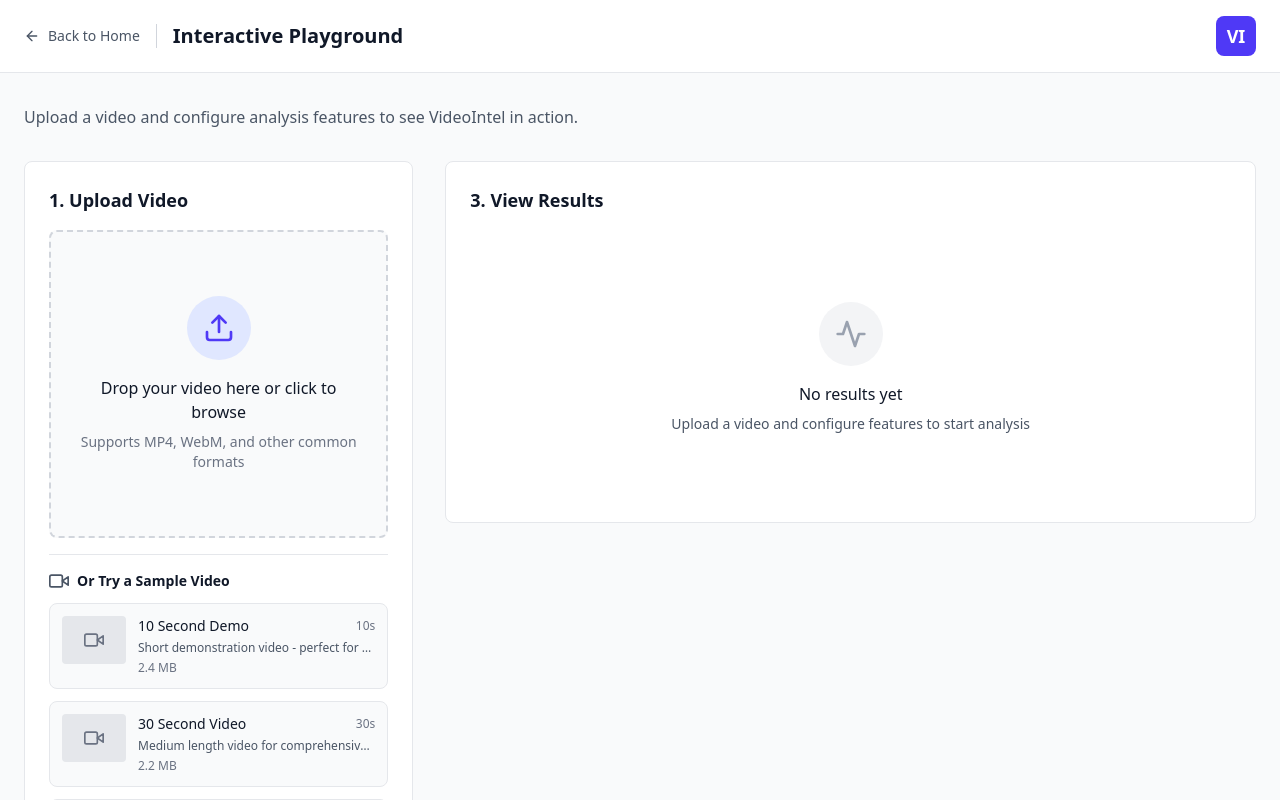
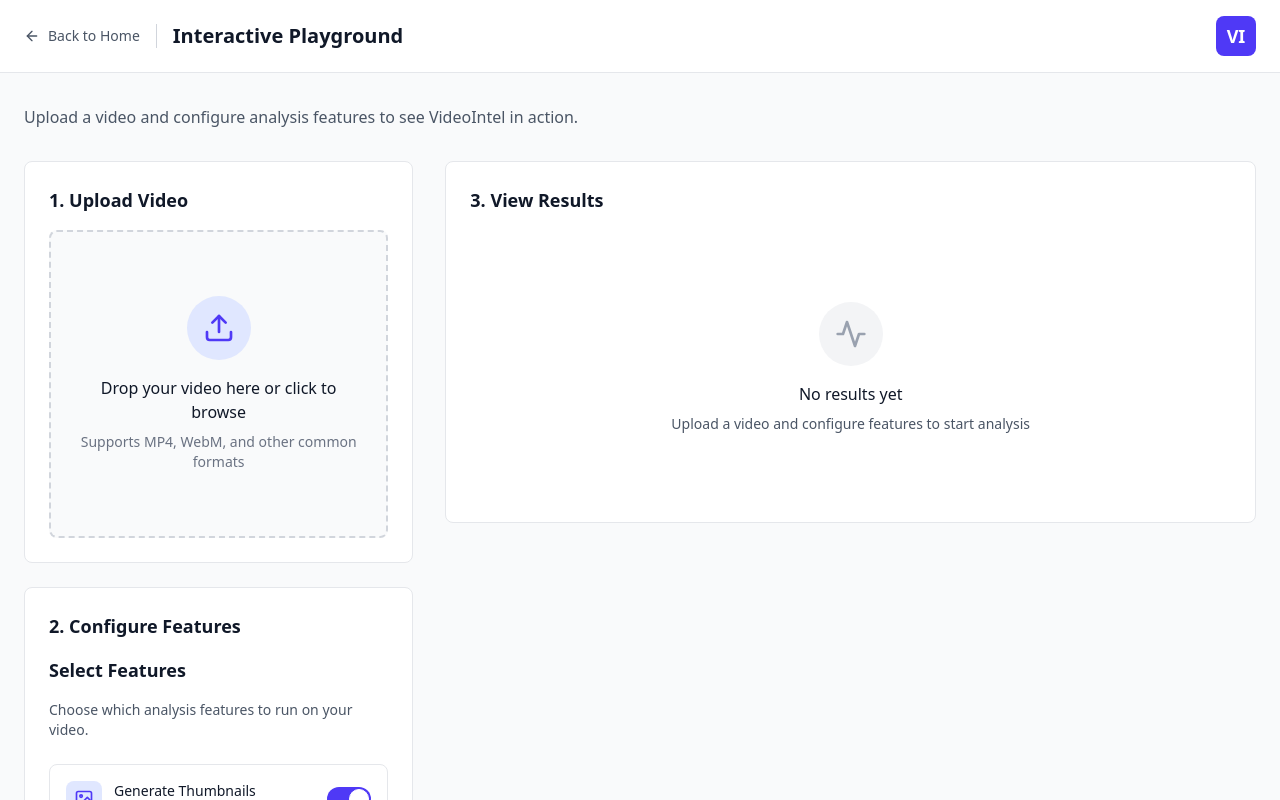
Before and after one commit to gold-olar/video-intel.js, a Next.js app in the folder docs-site/: page /playground in a window 1280 px wide. Shown: the top 800 px of the page. Built offline with nearby package versions, Linux system fonts and the light colour scheme.

Commit message:
remove sample video selector in docs

```diff
--- a/docs-site/components/Playground/VideoUploader.tsx
+++ b/docs-site/components/Playground/VideoUploader.tsx
@@ -136,11 +136,11 @@ export default function VideoUploader({ onVideoSelect, selectedVideo, onClear }:
       )}
 
       {/* Sample Videos */}
-      {!selectedVideo && (
+      {/* {!selectedVideo && (
         <div className="pt-4 border-t border-gray-200 dark:border-gray-800">
           <SampleVideoSelector onVideoSelect={handleFileSelect} />
         </div>
-      )}
+      )} */}
     </div>
   );
 }
```
